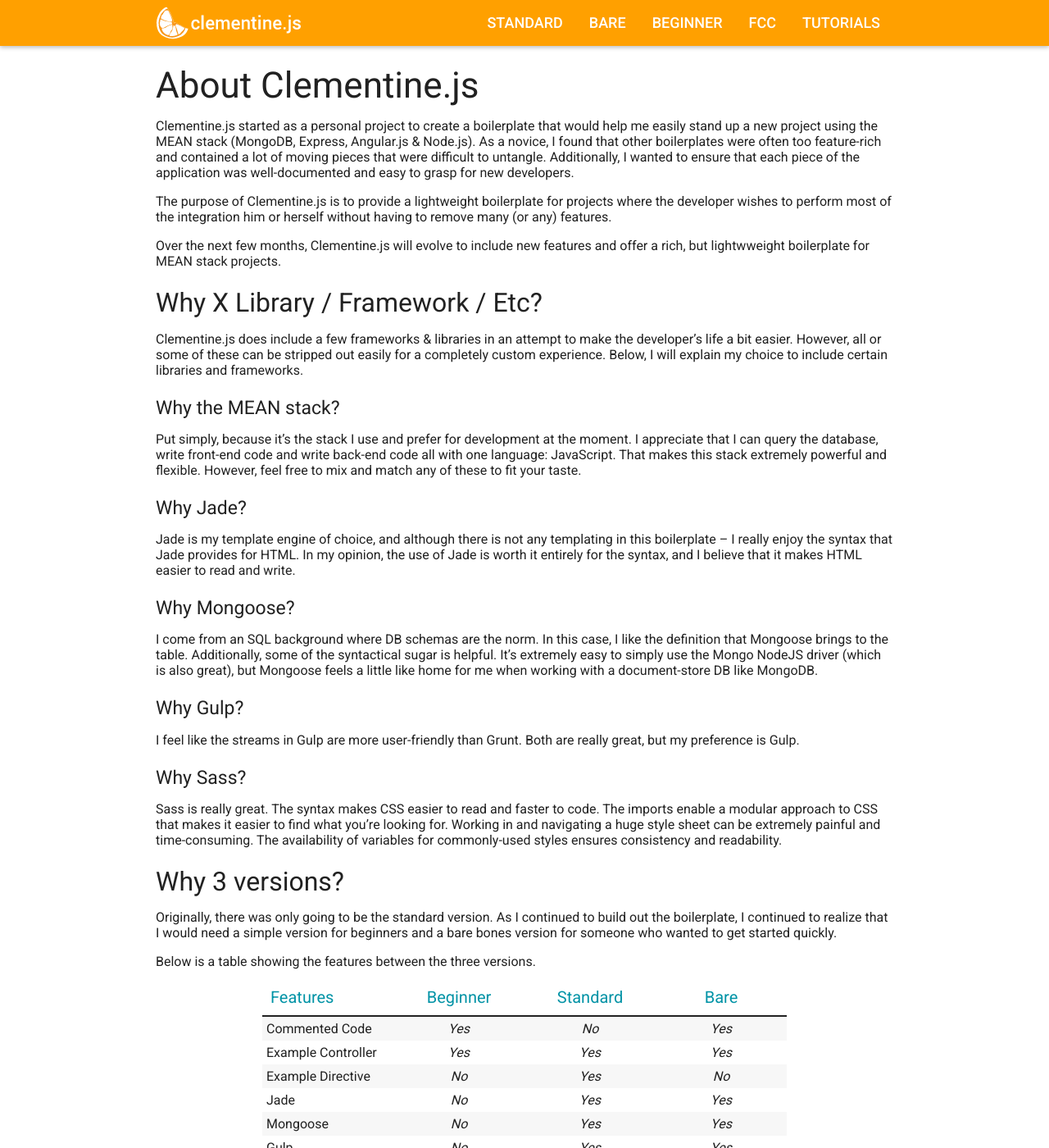
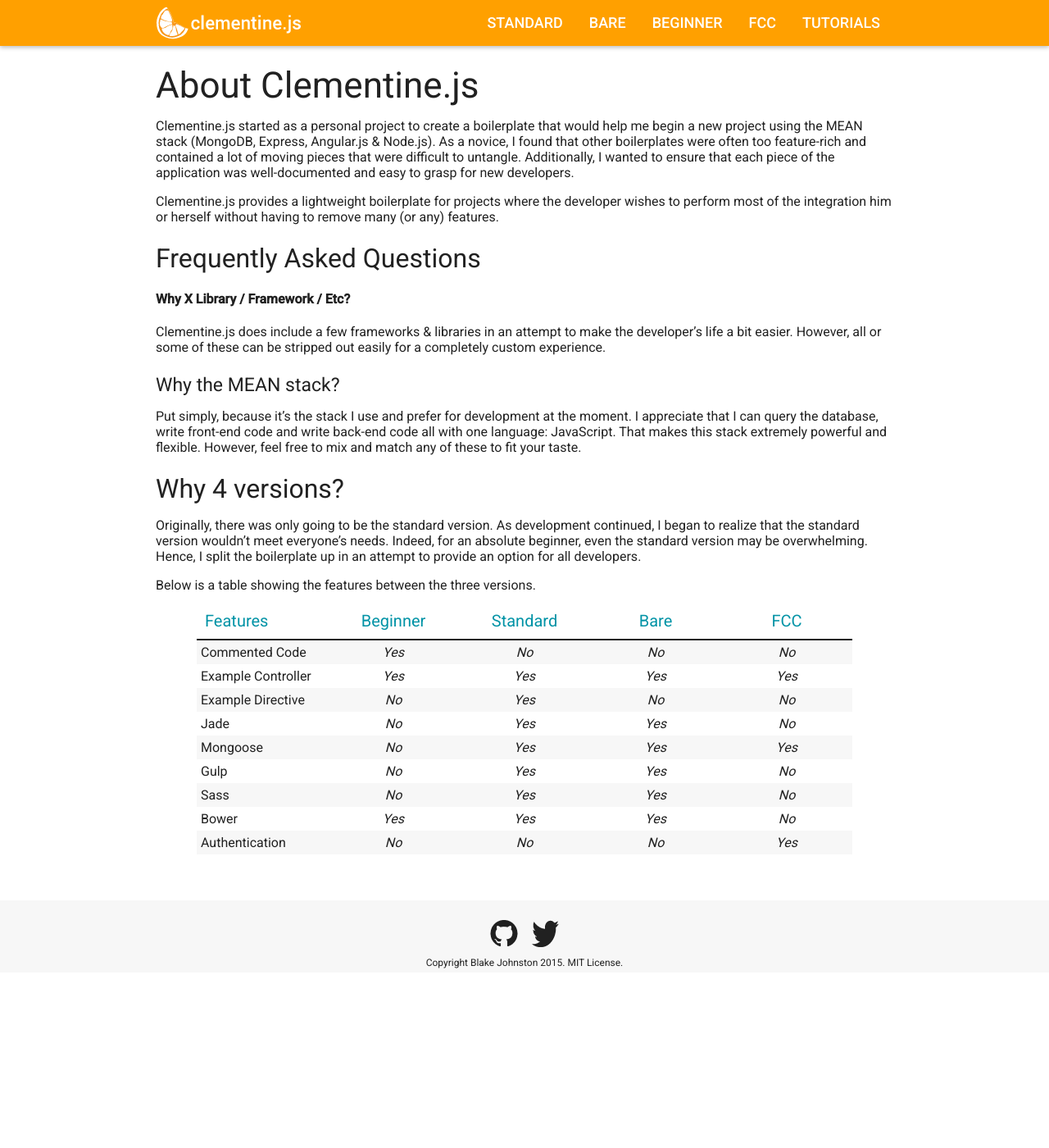
Before and after one commit to johnstonbl01/clementinejs, a Jekyll site: the page built from index.md, in a window 1280 px wide and 1400 px high. Shown: the whole window at 82% size. Built offline with Jekyll 4.4.1, drawn with Linux system fonts in a browser that asks for light colours; Markdown is read by kramdown in place of the engine named in the settings.

Commit message:
Update to the homepage verbiage.

```diff
--- a/index.md
+++ b/index.md
@@ -4,49 +4,34 @@
 
 # About Clementine.js
 
-Clementine.js started as a personal project to create a boilerplate that would help me easily stand up a new project using the MEAN stack (MongoDB, Express, Angular.js & Node.js). As a novice, I found that other boilerplates were often too feature-rich and contained a lot of moving pieces that were difficult to untangle. Additionally, I wanted to ensure that each piece of the application was well-documented and easy to grasp for new developers.
+Clementine.js started as a personal project to create a boilerplate that would help me begin a new project using the MEAN stack (MongoDB, Express, Angular.js & Node.js). As a novice, I found that other boilerplates were often too feature-rich and contained a lot of moving pieces that were difficult to untangle. Additionally, I wanted to ensure that each piece of the application was well-documented and easy to grasp for new developers.
 
-The purpose of Clementine.js is to provide a lightweight boilerplate for projects where the developer wishes to perform most of the integration him or herself without having to remove many (or any) features.
+Clementine.js provides a lightweight boilerplate for projects where the developer wishes to perform most of the integration him or herself without having to remove many (or any) features.
 
-Over the next few months, Clementine.js will evolve to include new features and offer a rich, but lightwweight boilerplate for MEAN stack projects.
+## Frequently Asked Questions
 
-## Why X Library / Framework / Etc?
+#### Why X Library / Framework / Etc?
 
-Clementine.js does include a few frameworks & libraries in an attempt to make the developer's life a bit easier. However, all or some of these can be stripped out easily for a completely custom experience. Below, I will explain my choice to include certain libraries and frameworks.
+Clementine.js does include a few frameworks & libraries in an attempt to make the developer's life a bit easier. However, all or some of these can be stripped out easily for a completely custom experience.
 
 ### Why the MEAN stack?
 
 Put simply, because it's the stack I use and prefer for development at the moment. I appreciate that I can query the database, write front-end code and write back-end code all with one language: JavaScript. That makes this stack extremely powerful and flexible. However, feel free to mix and match any of these to fit your taste.
 
-### Why Jade?
+## Why 4 versions?
 
-Jade is my template engine of choice, and although there is not any templating in this boilerplate -- I really enjoy the syntax that Jade provides for HTML. In my opinion, the use of Jade is worth it entirely for the syntax, and I believe that it makes HTML easier to read and write.
-
-### Why Mongoose?
-
-I come from an SQL background where DB schemas are the norm. In this case, I like the definition that Mongoose brings to the table. Additionally, some of the syntactical sugar is helpful. It's extremely easy to simply use the Mongo NodeJS driver (which is also great), but Mongoose feels a little like home for me when working with a document-store DB like MongoDB.
-
-### Why Gulp?
-
-I feel like the streams in Gulp are more user-friendly than Grunt. Both are really great, but my preference is Gulp.
-
-###Why Sass?
-
-Sass is really great. The syntax makes CSS easier to read and faster to code. The imports enable a modular approach to CSS that makes it easier to find what you're looking for. Working in and navigating a huge style sheet can be extremely painful and time-consuming. The availability of variables for commonly-used styles ensures consistency and readability.
-
-## Why 3 versions?
-
-Originally, there was only going to be the standard version. As I continued to build out the boilerplate, I continued to realize that I would need a simple version for beginners and a bare bones version for someone who wanted to get started quickly.
+Originally, there was only going to be the standard version. As development continued, I began to realize that the standard version wouldn't meet everyone's needs. Indeed, for an absolute beginner, even the standard version may be overwhelming. Hence, I split the boilerplate up in an attempt to provide an option for all developers.
 
 Below is a table showing the features between the three versions.
 
-| Features 				| Beginner 	| Standard 	| Bare 		|
-|:---------				|:--------:	|:--------:	|:---------:|
-| Commented Code		| _Yes_ 	| _No_ 		| _Yes_		|
-| Example Controller 	| _Yes_ 	| _Yes_		| _Yes_		|
-| Example Directive 	| _No_ 		| _Yes_		| _No_		|
-| Jade					| _No_ 		| _Yes_ 	| _Yes_	 	|
-| Mongoose				| _No_		| _Yes_		| _Yes_		|
-| Gulp				 	| _No_		| _Yes_		| _Yes_		|
-| Sass					| _No_		| _Yes_		| _Yes_		|
-| Bower					| _Yes_		| _Yes_		| _Yes_		|
+| Features 				| Beginner 	| Standard 	| Bare 		| FCC 		|
+|:---------				|:--------:	|:--------:	|:---------:|:---------:|
+| Commented Code		| _Yes_ 	| _No_ 		| _No_		| _No_		|
+| Example Controller 	| _Yes_ 	| _Yes_		| _Yes_		| _Yes_		|
+| Example Directive 	| _No_ 		| _Yes_		| _No_		| _No_		|
+| Jade					| _No_ 		| _Yes_ 	| _Yes_	 	| _No_		|
+| Mongoose				| _No_		| _Yes_		| _Yes_		| _Yes_		|
+| Gulp				 	| _No_		| _Yes_		| _Yes_		| _No_		|
+| Sass					| _No_		| _Yes_		| _Yes_		| _No_		|
+| Bower					| _Yes_		| _Yes_		| _Yes_		| _No_		|
+| Authentication		| _No_		| _No_		| _No_		| _Yes_		|
```
